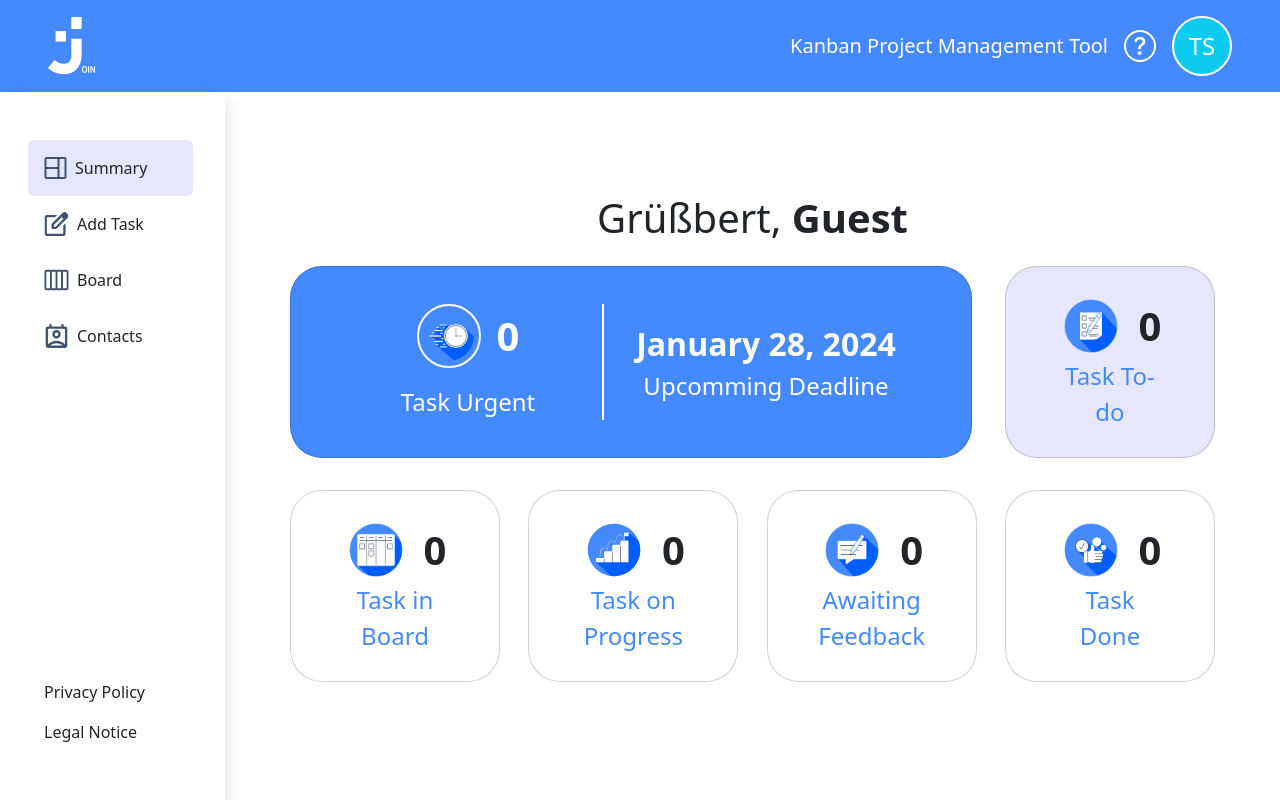
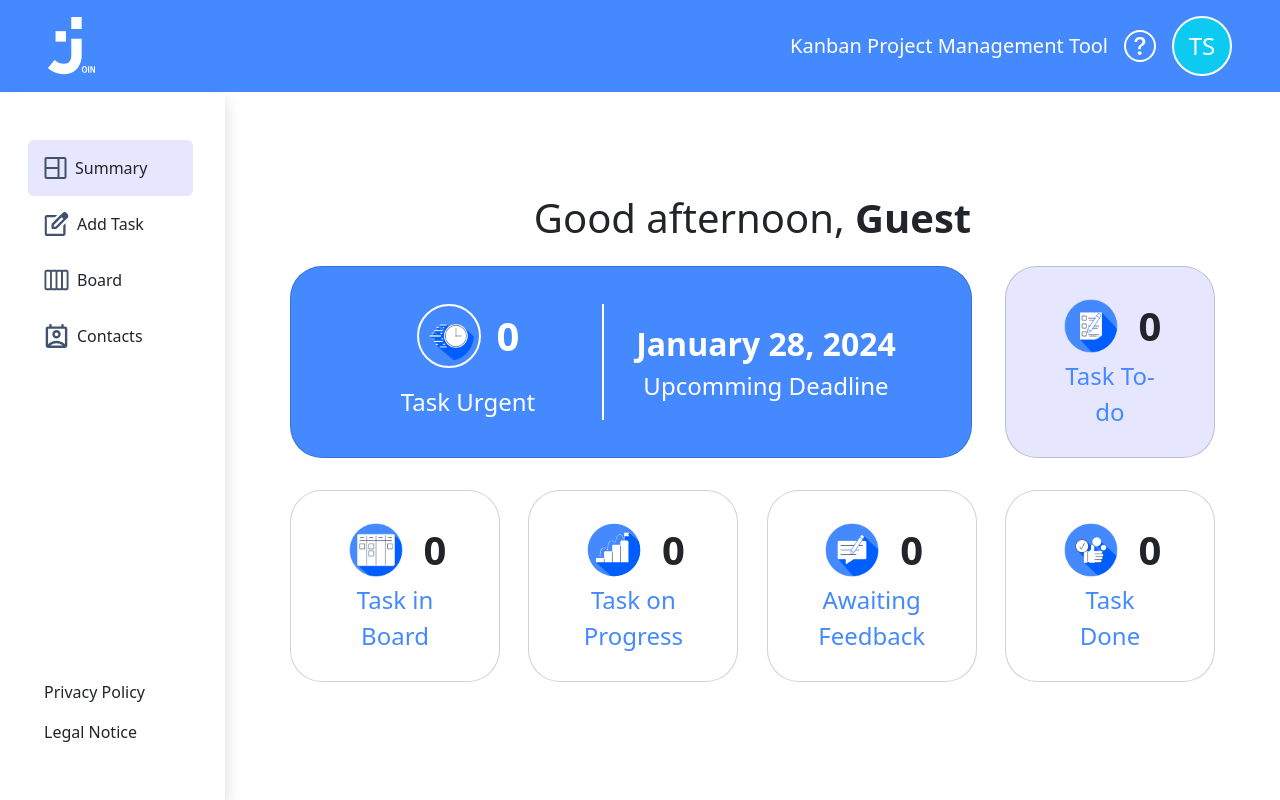
Before and after one commit to tonyS912/voinfront, a Vue app: page /summary in a window 1280 px wide. Built offline with nearby package versions, Linux system fonts and the light colour scheme; no server answers; the database is empty.

Commit message:
Update greeting message in SummaryView.vue

```diff
--- a/src/components/SummaryView.vue
+++ b/src/components/SummaryView.vue
@@ -2,7 +2,7 @@
     <div
         class="container container-xl col-12 col-sm-9 d-flex flex-column justify-content-center align-items-center align-items-xl-between mb-6 mt-3 mt-lg-0 mx-xl-auto px-xl-0"
     >
-        <h1 class="mb-md-2 mb-lg-3 mb-xl-4">Grüßbert, <b>Guest</b></h1>
+        <h1 class="mb-md-2 mb-lg-3 mb-xl-4">Good afternoon, <b>Guest</b></h1>
 
         <!-- * First line Tillies on Summary -->
         <div
```
Also changed, not shown: src/assets/wikiImages/summaryPage.png (added).
